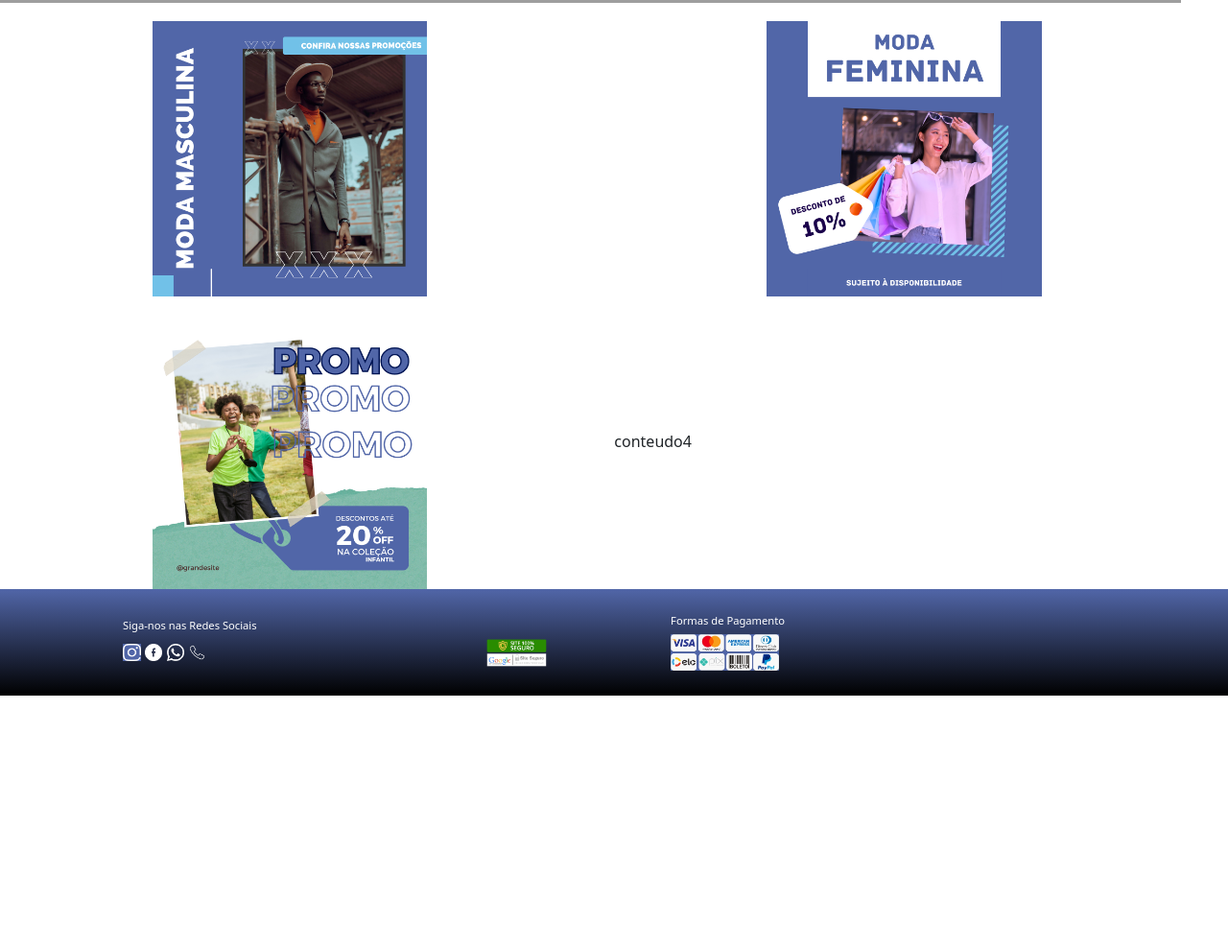
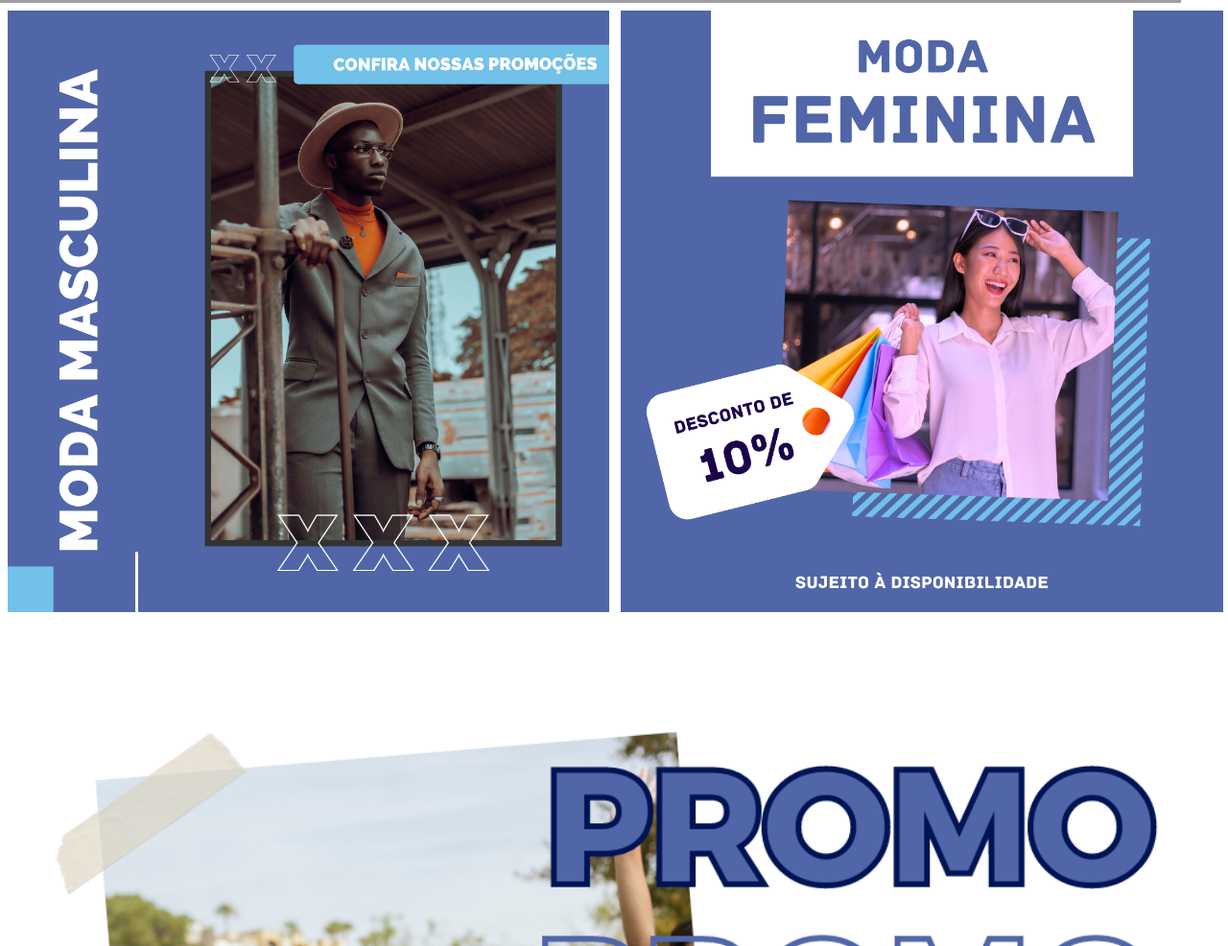
Before and after one commit to alankorn/E-CommerceTera, a plain HTML site: page index.html in a window 1280 px wide. Shown: the part 1074-2060 px from the top of the page at 96% size. Before the commit the page ends 1799 px from the top, so only its background shows below. Drawn offline with nearby package versions, Linux system fonts and the light colour scheme; grey boxes are pictures that could not be loaded.

Commit message:
alteração na seção conteúdo

```diff
--- a/index.html
+++ b/index.html
@@ -85,14 +85,14 @@
         </div>
       </section>
 
-      <section id = "conteudos">
+      <section>
         <div>
           <!--<div class="col col-12 borda galeria">-->
             <div class="col col-6 conteudo"><img src="images/proj 2.png" alt="" class="imgconteudo"></div>
             <div class="col col-6 conteudo"><img src="images/proj 1.png" alt="" class="imgconteudo"></div>
-            <div class="col col-6 conteudo"><img src="images/proj 3.png" alt="" class="imgconteudo"></div>
-            <div class="col col-6 conteudo">conteudo4</div>
-            <!--<div class="col col-3 borda conteudo5">conteudo5</div>
+            <div class="col col-12 conteudo3"><img src="images/proj 3.png" alt="" class="imgconteudo"></div>
+            <!--<div class="col col-6 conteudo"></div>
+            <div class="col col-3 borda conteudo5">conteudo5</div>
             <div class="col col-3 borda conteudo6">conteudo6</div>
             <div class="col col-3 borda conteudo7">conteudo7</div>
             <div class="col col-3 borda conteudo8">conteudo8</div>-->
--- a/style.css
+++ b/style.css
@@ -1,17 +1,4 @@
 
-/*definindo o grid de 12 colunas
-.col-1{width: 8.33%;}
-.col-2{width: 16.66%;}
-.col-3{width: 25%;}
-.col-4{width: 33.33%;}
-.col-5{width: 41.66%;}
-.col-6{width: 50%;}
-.col-7{width: 58.33%;}
-.col-8{width: 66.66%;}
-.col-9{width: 75%;}
-.col-10{width: 83.33%;}
-.col-11{width: 91.66%;}
-.col-12{width: 100%;}*/
 
 *{
     margin: 0;
@@ -20,19 +7,10 @@
 
 }
 
-/*body{
-    margin: 0;
-    padding: 0;
-    border: 0;
-}*/
-
-/*.row::after{
-    content: "";
-    /*display: table; display em tabela
-    clear: both; limpar de ambos os lados}*/
-
 .col{
-    /*min-height: 3rem;*/
+    margin-top: 0.5em;
+    margin-left: 0.5em;
+    min-height: 1rem;
     display: inline-block;
     width:100%;
 
@@ -42,103 +20,13 @@
     min-height: 15vh;
 }
 
-/*.carrocel{
-
-    min-height: 25vh;
-}*/
-
-/*.galeria{
-
-    display: inline-block;
-    /*margin: 5%;
-    min-height: 25vh;
-    width: 100%;
-    border:  solid black;
-
-}*/
-
-.conteudo1{
-    min-height: 25vh;
-    /*background-color: coral;*/
-    border:  solid black;
-}
-
-.conteudo2{
-    min-height: 25vh;
-    /*background-color: beige;*/
-    border: solid black;
-}
-
-.conteudo3{
-    min-height: 25vh;
-    /*background-color:chocolate;*/
-    border: solid black;
-}
-
-
-.conteudo4{
-    min-height: 25vh;
-    /*background-color: crimson;*/
-    border: solid black;
-}
-
-/*.conteudo5{
-    min-height: 25vh;
-    background-color:  crimson;
-}
-
-.conteudo6{
-    min-height: 25vh;
-    background-color: chocolate;
-}
-
-.conteudo7{
-    min-height: 25vh;
-    background-color: beige;
-}
-
-.conteudo8{
-    min-height: 25vh;
-    background-color:coral;
-}
-
-.headder{
-    display: flex;
-}
-
-/*.borda-vermelha{
-    border-color: rgb(56, 4, 4);
-    background-color: red;
-
-
-}
-.borda-azul{
-    border-color: rgb(4, 4, 68);
-    background-color: blue;
-
-}
-.borda-verde{
-    border-color: rgb(4, 77, 4);
-    background-color: green;
-
-}
-.borda-amarela{
-    border-color: rgb(88, 88, 6);
-    background-color: yellow;
-
-}
-
-.borda-laranja{
-    background-color: orange;
-}*/
-
 @media(min-width:720px){
 .col-1{width: 8.33%;}
 .col-2{width: 16.66%;}
 .col-3{width: 25%;}
 .col-4{width: 33.33%;}
 .col-5{width: 41.66%;}
-.col-6{width: 49.7%;}
+.col-6{width: 49%;}
 .col-7{width: 58.33%;}
 .col-8{width: 66.66%;}
 .col-9{width: 75%;}
@@ -147,18 +35,6 @@
 .col-12{width: 100%;}
 
 }
-
-
-
-/*@media print {
-    .borda{
-        border-color: red;
-    }
-
-    .video{
-        display: none;
-    }
-}*/
 
 .logo{
     max-width: 12em;
@@ -199,71 +75,44 @@
 
 footer{
     width: 100%;
-    background: linear-gradient(#5166A8, black) ;
+    background:#5166A8 ;
     padding: 2%;
     padding-left: 10%;
     color: white;
-
-
-
 }
 
 #redessociais{
     width: 33.3%;
-
 }
 
 #redessociais img{
     width: 10%;
-
-
-
 }
 
 #site_seguro img{
     width: 33.3%;
-
-
-
-
 }
 
 #formas-pagto{
     width: 33.3%;
-
-
-
-
 }
 
 #formas-pagto img{
     width: 30%;
-
-
-
-
 }
-footer div{
-
-
-
-
-
-}
-
-
 
 h5{
     font-size: 70%;
 }
 
 .imgconteudo{
-    max-width: 45%;
-    margin-left: 25%;
-    margin-top: 3%;
+    width: 100%;
+    height: 50%;
+    /*margin-left: 25%;
+    margin-top: 3%;*/
 
 }
 
-.conteudo{
-
+.conteudo3{
+    height: 20%;
 }
```
